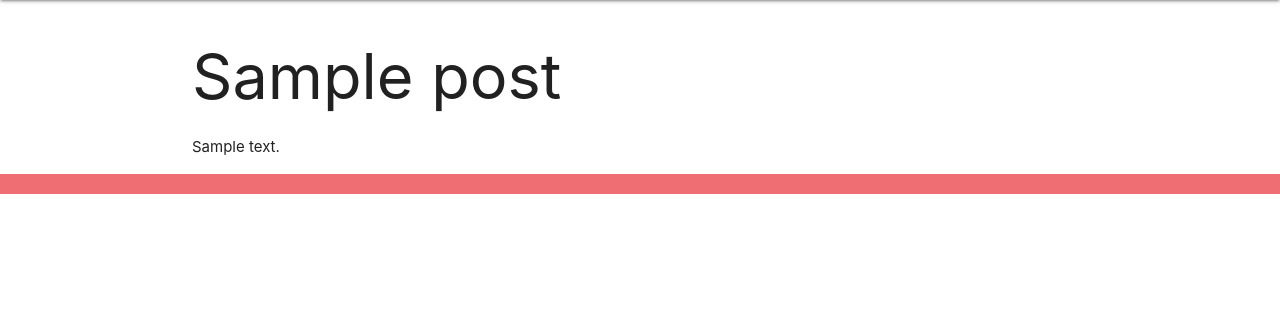
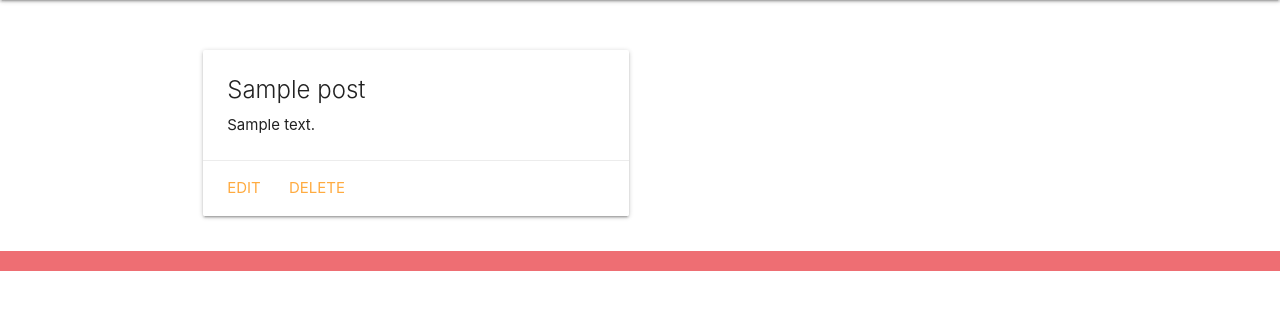
Before and after one commit to vsalter/TheBlogSpot, a Django app: page /blog/1/ in a window 1280 px wide. Shown: the part 64-374 px from the top of the page. Run offline with Django 4.2, Linux system fonts and the light colour scheme; tables that the repository leaves empty hold one stand-in row (values such as "Sample post").

Commit message:
added update and delete functionality

```diff
--- a/TheBlogSpot/main_app/templates/blog/detail.html
+++ b/TheBlogSpot/main_app/templates/blog/detail.html
@@ -1,8 +1,23 @@
 {% extends 'base.html' %}
 {% block content %}
 
-<h1>{{ post.title }}</h1>
+<h1></h1>
 
-<p>{{ post.text}}</p>
+<p></p>
+
+<div class="row">
+    <div class="col s6">
+        <div class="card">
+            <div class="card-content">
+                <span class="card-title">{{ post.title }}</span>
+                <p>{{ post.text}}</p>
+            </div>
+            <div class="card-action">
+                <a href="{% url 'post_update' post.id %}">Edit</a>
+                <a href="{% url 'post_delete' post.id %}">Delete</a>
+            </div>
+        </div>
+    </div>
+</div>
 
 {% endblock %}
--- a/TheBlogSpot/main_app/urls.py
+++ b/TheBlogSpot/main_app/urls.py
@@ -6,5 +6,7 @@ urlpatterns = [
     path('about/', views.about, name='about'),
     path('blog/', views.blog_posts, name='blog-posts' ),
     path('blog/<int:post_id>/', views.blog_detail, name='detail'),
-    path('blog/create/', views.PostCreate.as_view(), name='post_create')
+    path('blog/create/', views.PostCreate.as_view(), name='post_create'),
+    path('blog/<int:pk>/update/', views.PostUpdate.as_view(), name='post_update'),
+    path('blog/<int:pk>/delete/', views.PostDelete.as_view(), name='post_delete')
 ]
--- a/TheBlogSpot/main_app/views.py
+++ b/TheBlogSpot/main_app/views.py
@@ -1,7 +1,7 @@
 from django.shortcuts import render
 from django.http import HttpResponse
 from .models import Post
-from django.views.generic.edit import CreateView
+from django.views.generic.edit import CreateView, UpdateView, DeleteView
 
 
 # Create your views here.
@@ -23,3 +23,13 @@ class PostCreate(CreateView):
     model = Post
     fields = '__all__'
     success_url = '/blog/'
+
+
+class PostUpdate(UpdateView):
+  model = Post
+  fields = '__all__'
+  success_url = '/blog/'
+
+class PostDelete(DeleteView):
+  model = Post
+  success_url = '/blog/'
```
Also changed, not shown: TheBlogSpot/main_app/templates/main_app/post_confirm_delete.html (added, +13 -0 lines).
